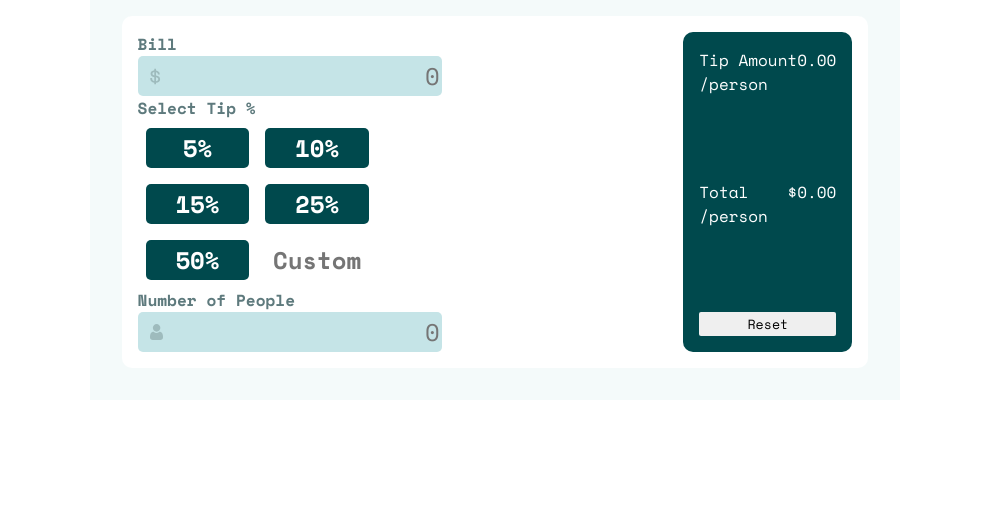
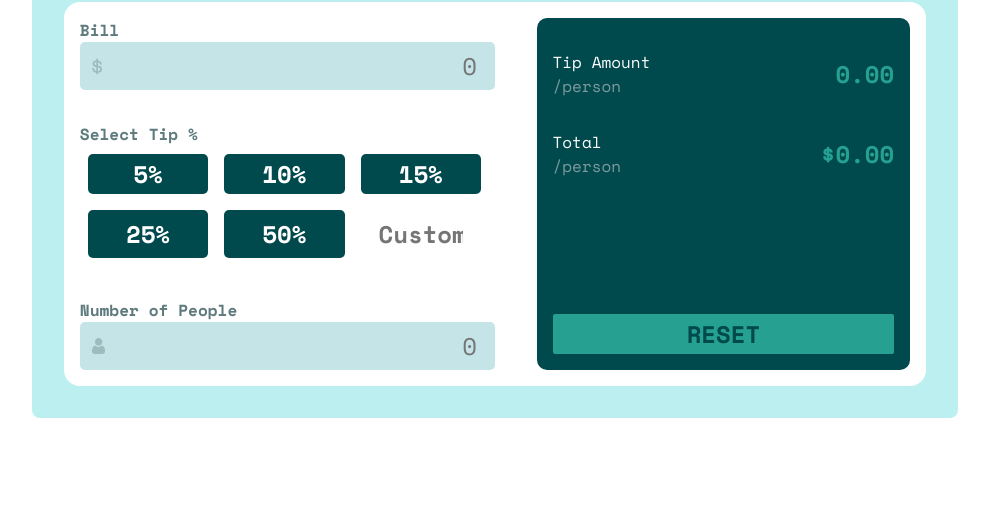
Before and after one commit to MuntjeerAli/tip-calculator, a plain HTML site: page index.html in a window 1280 px wide. Shown: the part 295-800 px from the top of the page, without its empty margins (145-1134 px from the left). Drawn offline with nearby package versions, Linux system fonts and the light colour scheme.

Commit message:
completed css

```diff
--- a/index.html
+++ b/index.html
@@ -17,7 +17,7 @@
 </head>
 <body>
   <main class="main-container">
-    <h1 class="title"> SPLI <br/> TTER</h1>
+    <h1 class="title"> SPLI<br/>TTER</h1>
     <div class="main-content">
       <div class="left-container">
         <div class="bill">
@@ -50,10 +50,11 @@
         </div>
       </div>
       <div class="right-container">
+        <div class="details">
           <div class="tip-details">
             <div class="amount-detail">
               <p class="tip-amount">
-              Tip Amount <br/> /person
+                Tip Amount <br/> <span class="person">/person</span>
               </p>
               <p class="total-amount">
                 0.00
@@ -62,9 +63,10 @@
           </div>
           <div class="amount-detail">
             <p class="tip-amount">
-            Total <br/> /person
+              Total <br/> <span class="person">/person</span>
             </p>
             <p class="total-amount" id="total-amount-per-person">$0.00</p>
+          </div>
         </div>
         <button class="reset-button">Reset</button>
       </div>
--- a/styles/style.css
+++ b/styles/style.css
@@ -1,12 +1,12 @@
 @import url('https://fonts.googleapis.com/css2?family=Space+Mono:wght@400;700&display=swap');
 
 :root {
-    --cyan-strong: hsl(172, 67%, 45%);
+    --cyan-strong: hsl(172, 62%, 39%);
     --cyan-very-dark: hsl(183, 100%, 15%);
     --cyan-grayish-dark: hsl(186, 14%, 43%);
     --cyan-grayish: hsl(184, 14%, 56%);
     --cyan-grayish-light: hsl(185, 41%, 84%);
-    --cyan-very-light-grayish: hsl(189, 41%, 97%);
+    --cyan-very-light-grayish: hsl(180, 64%, 84%);
     --white: hsl(0, 0%, 100%);
 }
 
@@ -45,6 +45,7 @@ input{
     text-align: right;
     font-family: inherit;
     font-size: 1.5rem;
+    padding: 0.25rem 1rem;
 }
 
 input[type='number']:focus-visible {
@@ -71,11 +72,13 @@ button{
     align-items: center;
     padding: 2rem;
     background-color: var(--cyan-very-light-grayish);
+    gap: 0.5rem;
+    border-radius: 8px;
 }
 
 .title{
-    padding-bottom: 2rem;
-    letter-spacing: 1rem;
+    padding-bottom: 1.75rem;
+    letter-spacing: 0.5rem;
 }
 
 .main-content{
@@ -84,11 +87,16 @@ button{
     justify-content: space-between;
     padding: 1rem;
     background-color: var(--white);
-    border-radius: 10px;
+    border-radius: 1rem;
+    height: 24rem;
 }
 
 .left-container{
     width: 50%;
+    height: 100%;
+    display: flex;
+    flex-direction: column;
+    justify-content: space-between;
 }
 
 .left-container .heading{
@@ -105,6 +113,7 @@ button{
     background-image: url(../images/icon-dollar.svg);
     background-repeat: no-repeat;
     background-position: 10px center;
+    width: 100%;
 }
 
 .tip-section .tip-btn{
@@ -142,9 +151,11 @@ button{
     background-image: url(../images/icon-person.svg);
     background-repeat: no-repeat;
     background-position: 10px center;
+    width: 100%;
 }
 
 .right-container{
+    width: 45%;
     background-color: var(--cyan-very-dark);
     color: var(--white);
     border-radius: 10px;
@@ -155,7 +166,43 @@ button{
     justify-content: space-between;
 }
 
+.details{
+    display: flex;
+    flex-direction: column;
+    justify-content: space-around;
+    gap: 2rem;
+    margin-top: 1rem;
+}
+
 .amount-detail{
     display: flex;
     justify-content: space-between;
+    align-items: center;
 }
+
+.amount-detail .tip-amount{
+    margin-right: 4rem;
+}
+
+.amount-detail .total-amount{
+    font-size: 1.5rem;
+    font-weight: 700;
+    color: var(--cyan-strong);
+}
+span{
+    color: var(--cyan-grayish);
+}
+.reset-button{
+    background-color: var(--cyan-strong);
+    color: var(--cyan-very-dark);
+    cursor: pointer;
+    text-transform: uppercase;
+    font-size: 1.5rem;
+    font-weight: 700;
+}
+
+.reset-button:active,
+.reset-button:hover,
+.reset-button:focus{
+    background-color: var(--cyan-grayish-light);
+}
```
Lines whose indentation alone changed are shown as unchanged.
